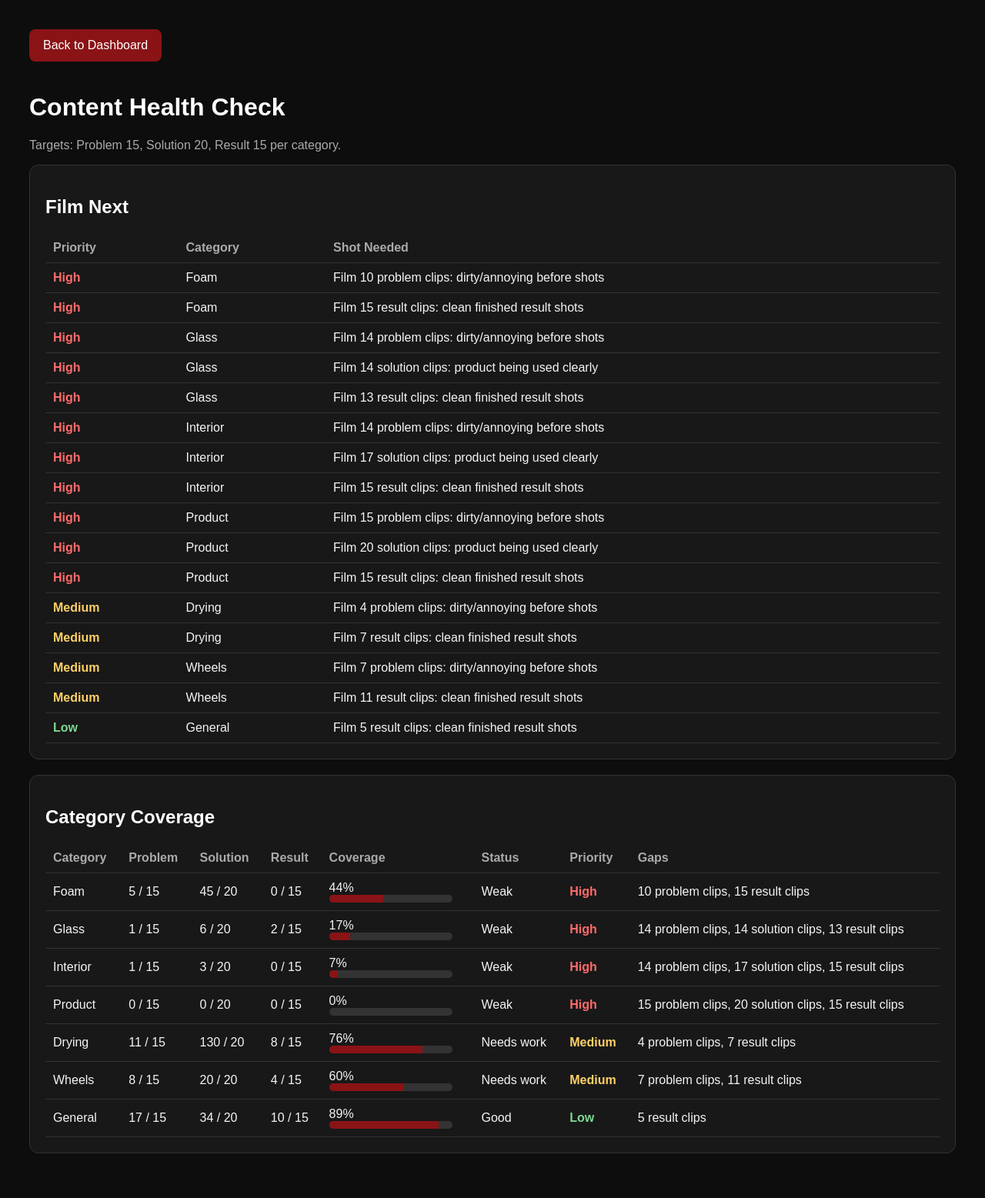
After one commit to Street-Kingz/streetkingz-ai-content-engine, a Flask app: page /health-check in a window 1280 px wide. The commit adds this page. Shown: the whole page at 77% size. Run offline with Flask 3, Linux system fonts and the light colour scheme.

Commit message:
Added content health check dashboard

```diff
--- a/app.py
+++ b/app.py
@@ -1,7 +1,7 @@
 import csv
 import os
 import re
-from collections import Counter
+from collections import Counter, defaultdict
 from flask import Flask, render_template, redirect, url_for
 
 from batch_content_generator import (
@@ -25,6 +25,12 @@ app = Flask(__name__)
 
 MASTER_DATABASE = CSV_FILE
 WEEKLY_PLAN_FILE = OUTPUT_FILE
+
+TARGETS = {
+    "problem": 15,
+    "solution": 20,
+    "result": 15,
+}
 
 
 def load_database():
@@ -109,6 +115,93 @@ def parse_weekly_plan(plan_text):
         videos_by_post[post_number] = video
 
     return dict(sorted(days.items())), videos_by_post
+
+
+def build_health_check(clips):
+    category_roles = defaultdict(lambda: Counter())
+
+    ignored_categories = {"", "unknown"}
+
+    for clip in clips:
+        category = (clip.get("category") or "unknown").strip().lower()
+        role = (clip.get("story_role") or "unknown").strip().lower()
+
+        if category in ignored_categories:
+            continue
+
+        category_roles[category][role] += 1
+
+    health_rows = []
+    filming_list = []
+
+    for category, role_counts in sorted(category_roles.items()):
+        problem_count = role_counts.get("problem", 0)
+        solution_count = role_counts.get("solution", 0) + role_counts.get("demo", 0)
+        result_count = role_counts.get("result", 0)
+
+        problem_score = min(problem_count / TARGETS["problem"], 1)
+        solution_score = min(solution_count / TARGETS["solution"], 1)
+        result_score = min(result_count / TARGETS["result"], 1)
+
+        coverage = round(((problem_score + solution_score + result_score) / 3) * 100)
+
+        if coverage >= 80:
+            status = "Good"
+            priority = "Low"
+        elif coverage >= 50:
+            status = "Needs work"
+            priority = "Medium"
+        else:
+            status = "Weak"
+            priority = "High"
+
+        gaps = []
+
+        if problem_count < TARGETS["problem"]:
+            gaps.append(f"{TARGETS['problem'] - problem_count} problem clips")
+
+        if solution_count < TARGETS["solution"]:
+            gaps.append(f"{TARGETS['solution'] - solution_count} solution clips")
+
+        if result_count < TARGETS["result"]:
+            gaps.append(f"{TARGETS['result'] - result_count} result clips")
+
+        health_rows.append({
+            "category": category.title(),
+            "problem": problem_count,
+            "solution": solution_count,
+            "result": result_count,
+            "coverage": coverage,
+            "status": status,
+            "priority": priority,
+            "gaps": gaps,
+        })
+
+        for gap in gaps:
+            if "problem" in gap:
+                filming_list.append({
+                    "priority": priority,
+                    "category": category.title(),
+                    "shot": f"Film {gap}: dirty/annoying before shots",
+                })
+            elif "solution" in gap:
+                filming_list.append({
+                    "priority": priority,
+                    "category": category.title(),
+                    "shot": f"Film {gap}: product being used clearly",
+                })
+            elif "result" in gap:
+                filming_list.append({
+                    "priority": priority,
+                    "category": category.title(),
+                    "shot": f"Film {gap}: clean finished result shots",
+                })
+
+    priority_order = {"High": 0, "Medium": 1, "Low": 2}
+    health_rows.sort(key=lambda row: (priority_order[row["priority"]], row["category"]))
+    filming_list.sort(key=lambda item: priority_order[item["priority"]])
+
+    return health_rows, filming_list
 
 
 @app.route("/")
@@ -199,5 +292,18 @@ def create_single_edit_pack(post_number):
     )
 
 
+@app.route("/health-check")
+def health_check():
+    clips = load_database()
+    health_rows, filming_list = build_health_check(clips)
+
+    return render_template(
+        "health_check.html",
+        health_rows=health_rows,
+        filming_list=filming_list,
+        targets=TARGETS,
+    )
+
+
 if __name__ == "__main__":
     app.run(debug=True)
--- /dev/null
+++ b/templates/health_check.html
@@ -0,0 +1,140 @@
+<!DOCTYPE html>
+<html>
+<head>
+    <title>Content Health Check</title>
+    <style>
+        body {
+            font-family: Arial, sans-serif;
+            background: #0d0d0d;
+            color: #f5f5f5;
+            padding: 30px;
+        }
+
+        h1, h2 { color: #ffffff; }
+
+        .button {
+            display: inline-block;
+            background: #8A1316;
+            color: white;
+            padding: 12px 18px;
+            border-radius: 8px;
+            text-decoration: none;
+            margin-bottom: 20px;
+            margin-right: 10px;
+        }
+
+        .card {
+            background: #181818;
+            border: 1px solid #333;
+            border-radius: 12px;
+            padding: 20px;
+            margin-bottom: 20px;
+        }
+
+        table {
+            width: 100%;
+            border-collapse: collapse;
+            margin-top: 12px;
+        }
+
+        th, td {
+            border-bottom: 1px solid #333;
+            padding: 10px;
+            text-align: left;
+        }
+
+        th { color: #aaa; }
+
+        .high { color: #ff6b6b; font-weight: bold; }
+        .medium { color: #ffd166; font-weight: bold; }
+        .low { color: #7bd88f; font-weight: bold; }
+
+        .bar {
+            background: #333;
+            border-radius: 8px;
+            height: 10px;
+            overflow: hidden;
+            width: 160px;
+        }
+
+        .fill {
+            background: #8A1316;
+            height: 10px;
+        }
+
+        .muted { color: #aaa; }
+    </style>
+</head>
+<body>
+
+    <a class="button" href="/">Back to Dashboard</a>
+
+    <h1>Content Health Check</h1>
+    <p class="muted">Targets: Problem {{ targets.problem }}, Solution {{ targets.solution }}, Result {{ targets.result }} per category.</p>
+
+    <div class="card">
+        <h2>Film Next</h2>
+
+        {% if filming_list %}
+            <table>
+                <tr>
+                    <th>Priority</th>
+                    <th>Category</th>
+                    <th>Shot Needed</th>
+                </tr>
+                {% for item in filming_list %}
+                <tr>
+                    <td class="{{ item.priority|lower }}">{{ item.priority }}</td>
+                    <td>{{ item.category }}</td>
+                    <td>{{ item.shot }}</td>
+                </tr>
+                {% endfor %}
+            </table>
+        {% else %}
+            <p>No major gaps found.</p>
+        {% endif %}
+    </div>
+
+    <div class="card">
+        <h2>Category Coverage</h2>
+
+        <table>
+            <tr>
+                <th>Category</th>
+                <th>Problem</th>
+                <th>Solution</th>
+                <th>Result</th>
+                <th>Coverage</th>
+                <th>Status</th>
+                <th>Priority</th>
+                <th>Gaps</th>
+            </tr>
+
+            {% for row in health_rows %}
+            <tr>
+                <td>{{ row.category }}</td>
+                <td>{{ row.problem }} / {{ targets.problem }}</td>
+                <td>{{ row.solution }} / {{ targets.solution }}</td>
+                <td>{{ row.result }} / {{ targets.result }}</td>
+                <td>
+                    {{ row.coverage }}%
+                    <div class="bar">
+                        <div class="fill" style="width: {{ row.coverage }}%;"></div>
+                    </div>
+                </td>
+                <td>{{ row.status }}</td>
+                <td class="{{ row.priority|lower }}">{{ row.priority }}</td>
+                <td>
+                    {% if row.gaps %}
+                        {{ row.gaps|join(", ") }}
+                    {% else %}
+                        None
+                    {% endif %}
+                </td>
+            </tr>
+            {% endfor %}
+        </table>
+    </div>
+
+</body>
+</html>
--- a/templates/index.html
+++ b/templates/index.html
@@ -65,7 +65,7 @@
 
         <a class="button" href="#">Analyse New Clips</a>
         <a class="button" href="/generate-weekly">Generate Weekly Content</a>
-        <a class="button" href="#">Health Check</a>
+        <a class="button" href="/health-check">Health Check</a>
 
         {% if weekly_plan_exists %}
         <a class="button" href="/weekly-plan">View Latest Weekly Plan</a>
```
